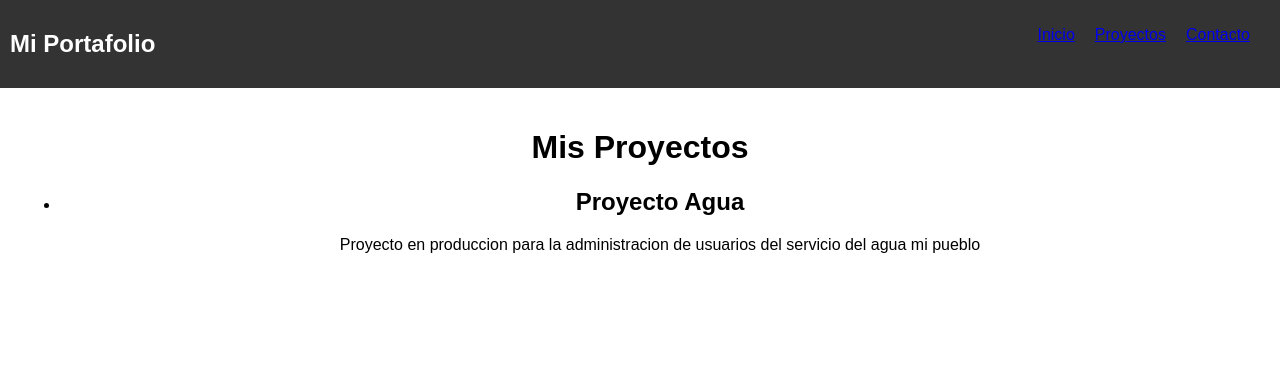
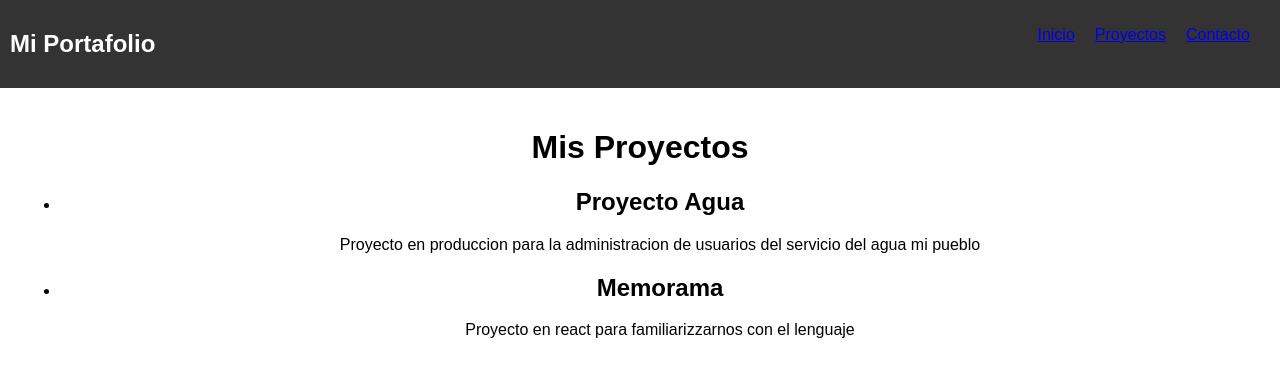
Before and after one commit to emiliano0807/Proyecto3_React, a React (Vite) app: page /projects in a window 1280 px wide. Shown: the top 376 px of the page. Built offline with nearby package versions, Linux system fonts and the light colour scheme.

Commit message:
Cambios nuevos

```diff
--- a/src/components/Projects.jsx
+++ b/src/components/Projects.jsx
@@ -2,6 +2,7 @@ import React from 'react';
 
 const projects = [
     { title: "Proyecto Agua", description: "Proyecto en produccion para la administracion de usuarios del servicio del agua mi pueblo" },
+    { title: "Memorama", description: "Proyecto en react para familiarizzarnos con el lenguaje" },
 ];
 
 const Projects = () => {
```
